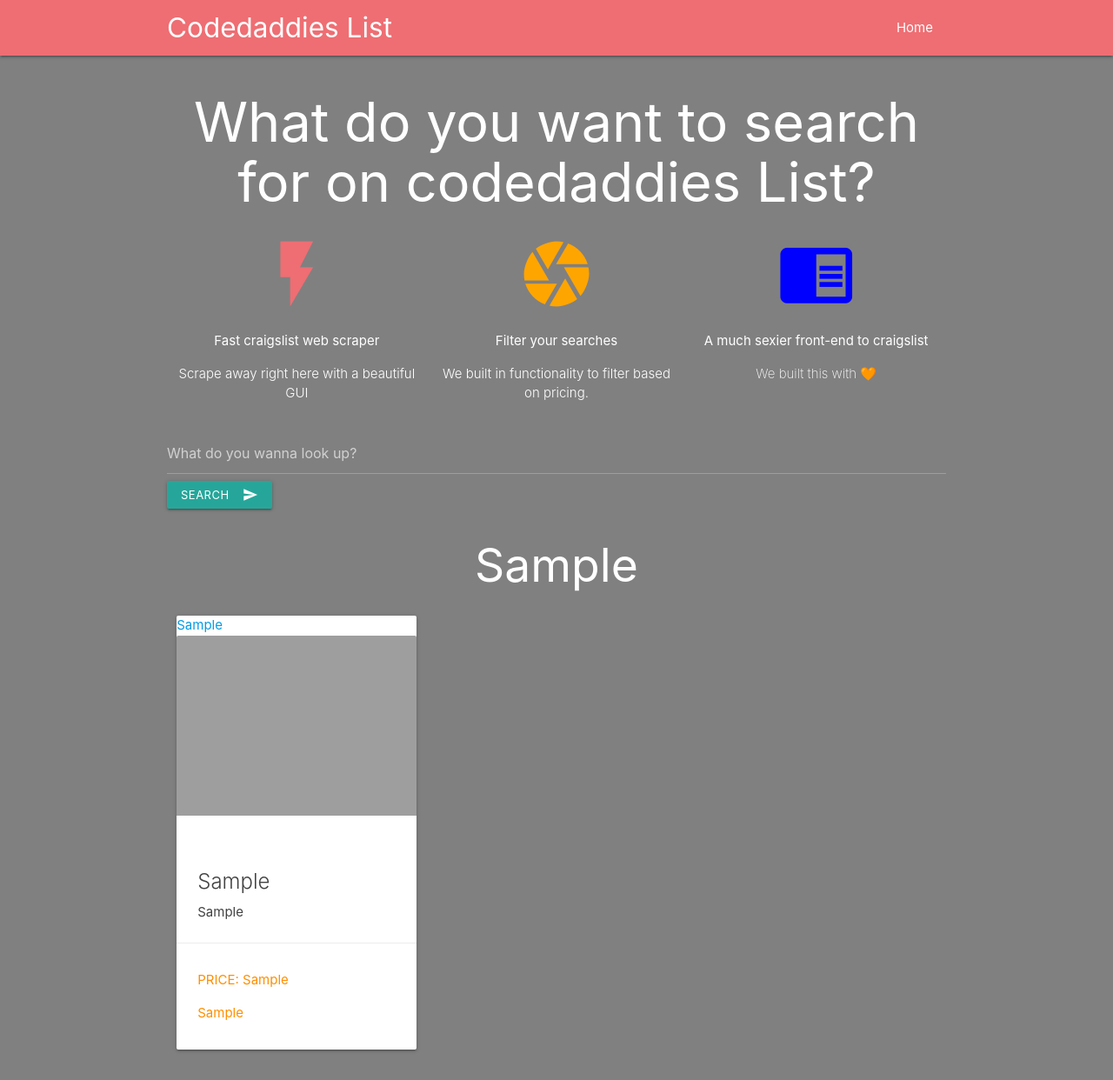
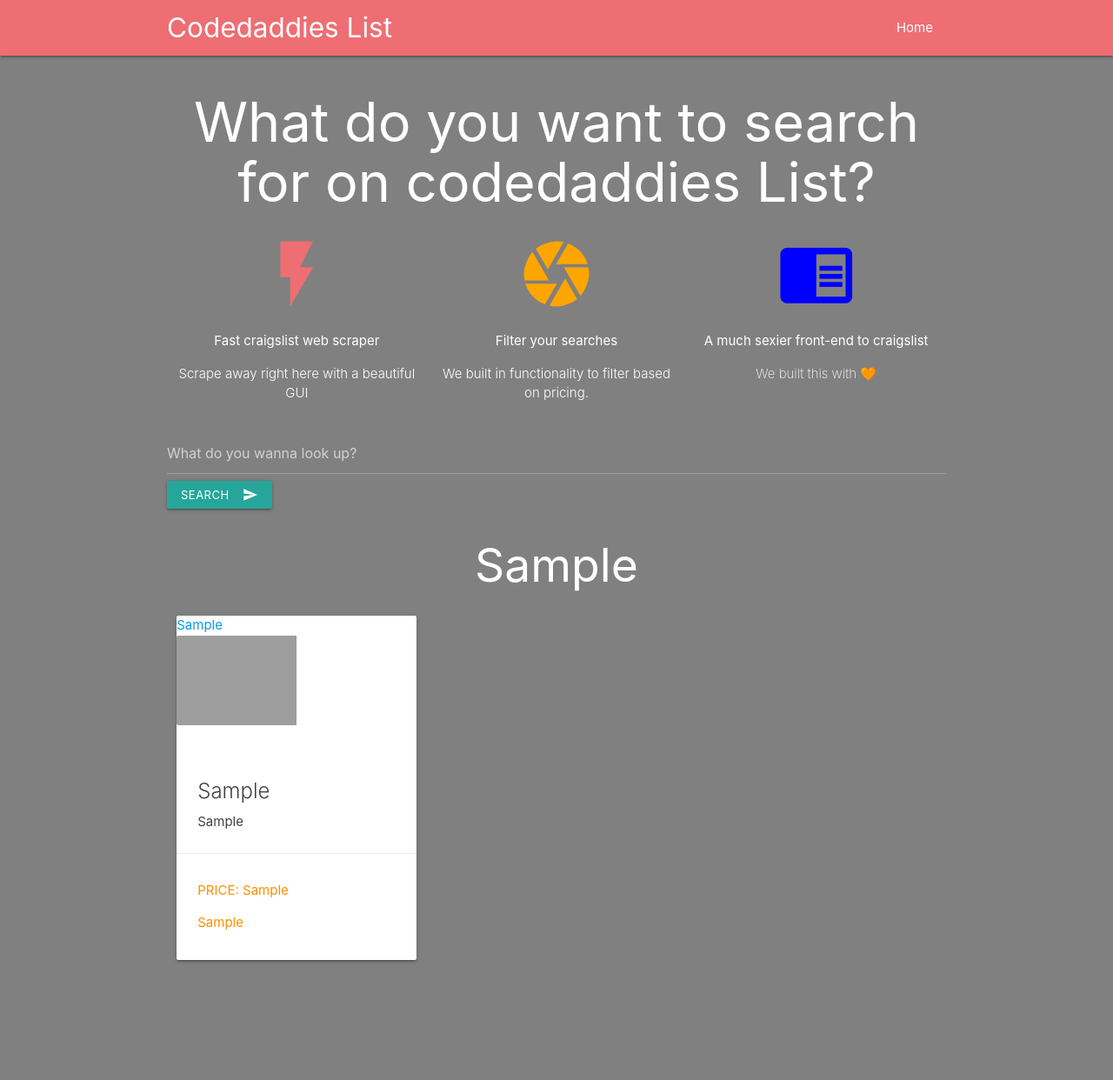
Before and after one commit to motsino/codedaddies_list, a Django app: template templates/my_app/new-search.html in a window 1280 px wide. Shown: the whole page at 87% size. After the commit the page ends 1106 px from the top, so only its background shows below. Run offline with Django 3.2, Linux system fonts and the light colour scheme; tables that the repository leaves empty hold one stand-in row (values such as "Sample post"); the template is opened without the code that fills it: values that come from a table or form of the project are taken from there, most other values are stand-ins (such as "Sample title", 1, 10 or a date in 2020); grey boxes are pictures that could not be loaded.

Commit message:
modified new-search

```diff
--- a/templates/my_app/new-search.html
+++ b/templates/my_app/new-search.html
@@ -8,12 +8,13 @@
 <div class="row">
     {% for post in final_posts%}
     <div class="col s4">
-        <div class="card">
+        <div class="card horizontal">
             <a href="{{post.0}}">
                 <div class="card-image">
                     <div>{{post.1}}</div>
                     <img src="{{post.2}}" alt="">
                 </div>
+                <div class="card-stacked">
                     <div class="card-content grey-text text-darken-3">
                         <h2 class="card-title">
                             {{post.3}}
@@ -24,6 +25,7 @@
                         <p>PRICE: {{post.5}}</p>
                         <p>{{post.6}}</p>
                     </div>
+                </div>
             </a>
         </div>
     </div>
```
Lines whose indentation alone changed are shown as unchanged.
